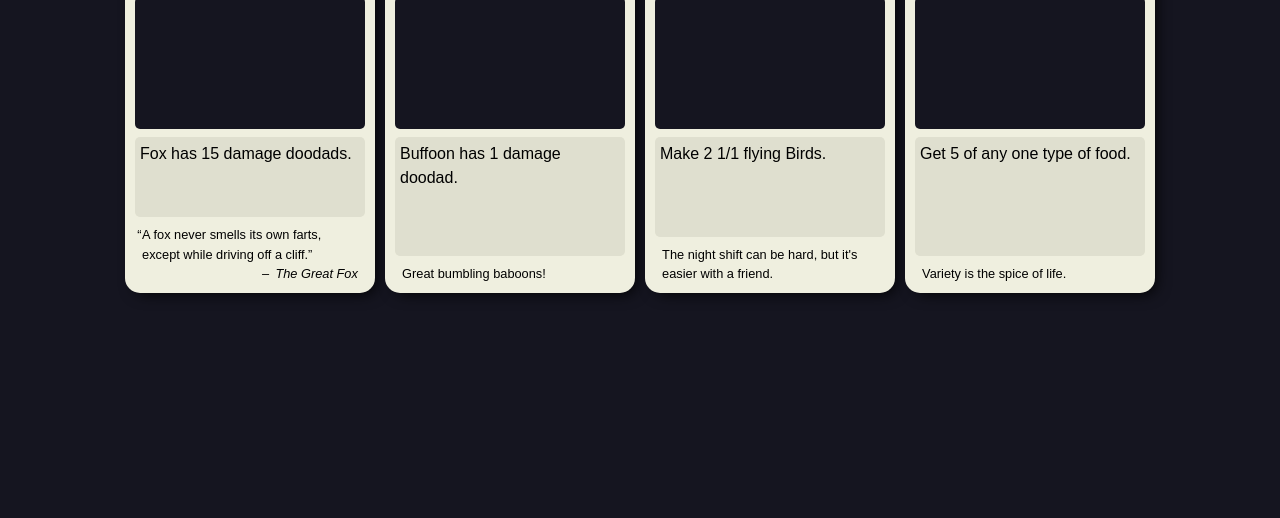
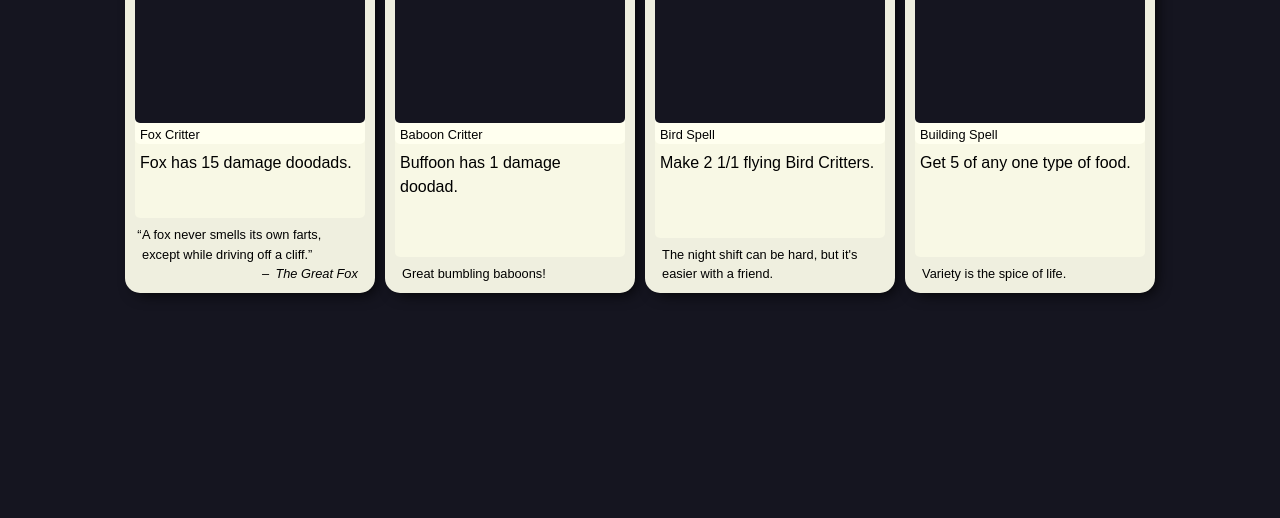
Before and after one commit to jparoz/play-woodland, a plain HTML site: page index.html in a window 1280 px wide. Shown: the part 282-800 px from the top of the page. Drawn offline with Linux system fonts and the light colour scheme.

Commit message:
Add a type line

```diff
--- a/index.html
+++ b/index.html
@@ -11,6 +11,7 @@
                     <span class="name">Fox</span>
                 </header>
                 <div class="image"></div>
+                <div class="types">Fox Critter</div>
                 <div class="text">Fox has 15 damage doodads.</div>
                 <footer>
                     <q>A fox never smells its own farts, except while driving
@@ -25,6 +26,7 @@
                     <span class="name">Buffoon</span>
                 </header>
                 <div class="image"></div>
+                <div class="types">Baboon Critter</div>
                 <div class="text">Buffoon has 1 damage doodad.</div>
                 <footer>Great bumbling baboons!</footer>
             </div>
@@ -35,7 +37,8 @@
                     <span class="name">Night Watch</span>
                 </header>
                 <div class="image"></div>
-                <div class="text">Make 2 1/1 flying Birds.</div>
+                <div class="types">Bird Spell</div>
+                <div class="text">Make 2 1/1 flying Bird Critters.</div>
                 <footer>The night shift can be hard,
                     but it's easier with a friend.</footer>
             </div>
@@ -50,6 +53,7 @@
                     <span class="name">Market</span>
                 </header>
                 <div class="image"></div>
+                <div class="types">Building Spell</div>
                 <div class="text">Get 5 of any one type of food.</div>
                 <footer>Variety is the spice of life.</footer>
             </div>
--- a/style.css
+++ b/style.css
@@ -12,11 +12,14 @@
     --red:          #70120f;
     --grey:         #aaaaaa;
 
-    --black:        #151520;
+    --black:            #151520;
+    --bright-black:     #282834;
 
-    --dark-white:   #dfdfcf;
-    --white:        #efefdf;
-    --bright-white: #ffffef;
+    --dark-white:       #dfdfcf;
+    --semidark-white:   #e8e8d3;
+    --white:            #efefdf;
+    --semibright-white: #f8f8e5;
+    --bright-white:     #ffffef;
 
     --card-section-radius: 5px;
 }
@@ -44,7 +47,7 @@ body {
 .card {
     display: flex;
     flex-direction: column;
-    gap: 8px;
+    gap: 2px;
 
     background-color: var(--white);
 
@@ -117,19 +120,39 @@ body {
     border-radius: var(--card-section-radius);
 
     flex-basis: 40%;
+
+    z-index: 3;
+}
+
+.card .types {
+    background-color: var(--bright-white);
+    border-radius: var(--card-section-radius);
+
+    font-size: 0.8rem;
+
+    padding: 0px 0px 0px 5px;
+
+    margin-top: -2rem;
+    padding-top: 2rem;
+    z-index: 2;
 }
 
 .card .text {
-    background-color: var(--dark-white);
+    background-color: var(--semibright-white);
     border-radius: var(--card-section-radius);
+
     flex-grow: 1;
 
     padding: 5px;
+    margin-top: -2rem;
+    padding-top: calc(2rem + 5px);
+
+    z-index: 1;
 }
 
 .card footer {
     font-size: 0.8rem;
-    margin: 0px 1ch;
+    margin: 5px 1ch 0px 1ch;
 }
 
 /* hanging indents */
```
